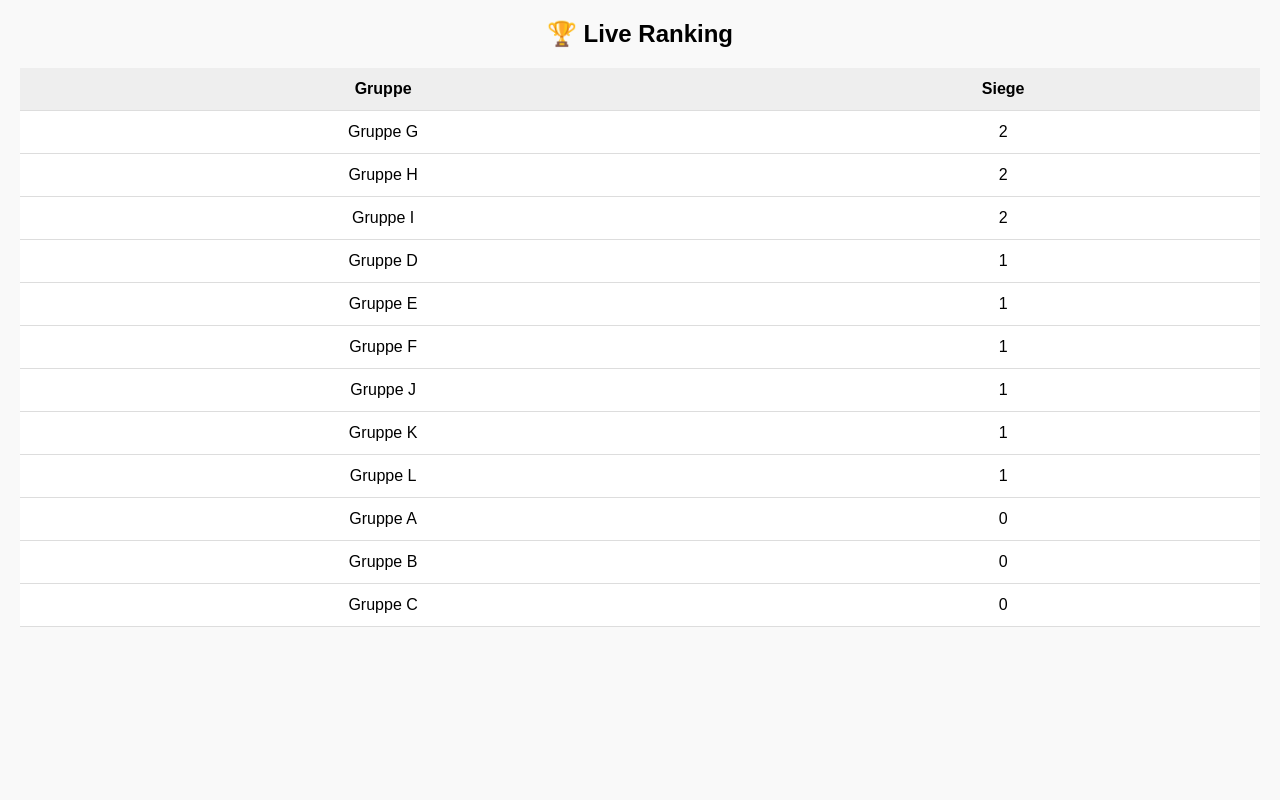
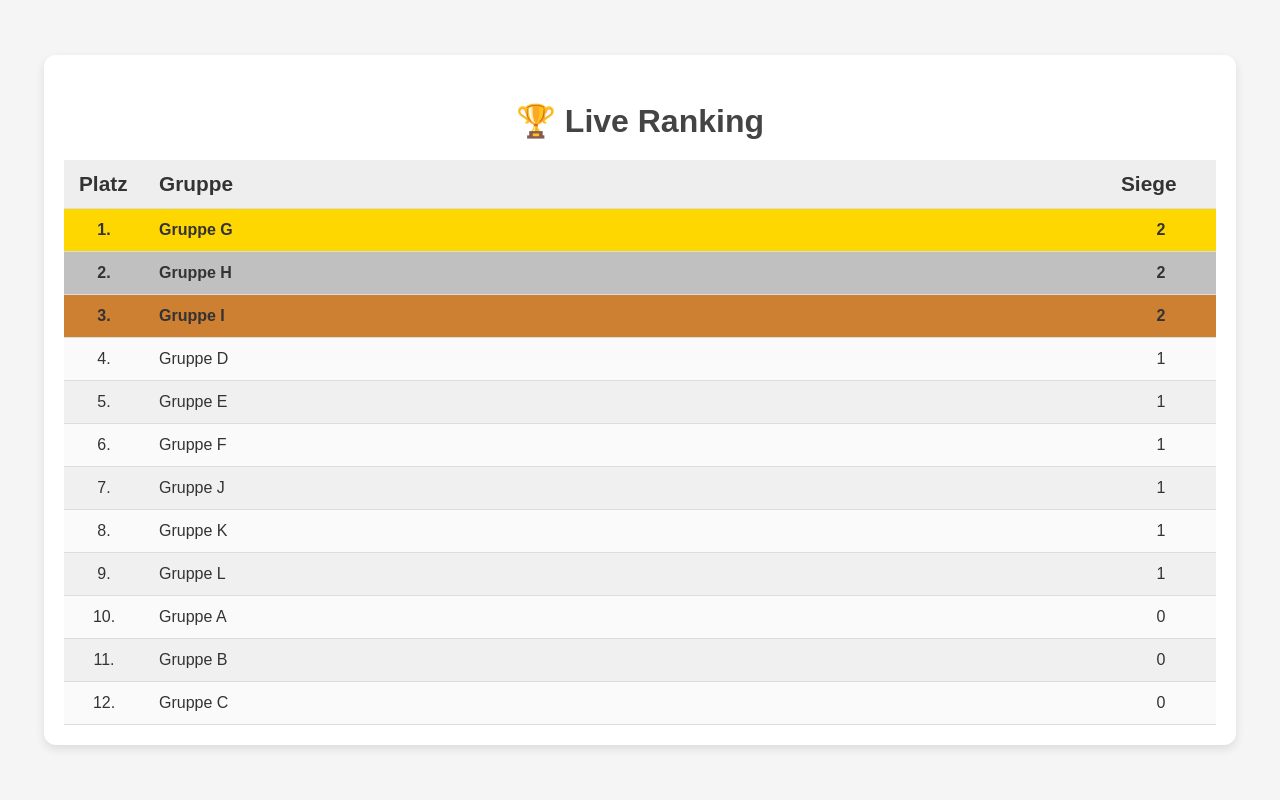
Before and after one commit to MeisterJETI/TournamentT, a Flask app: page /ranking in a window 1280 px wide. Run offline with Flask 3, Linux system fonts and the light colour scheme; data that the repository does not hold is empty.

Commit message:
Update ranking.html
Looks cleaner

```diff
--- a/templates/ranking.html
+++ b/templates/ranking.html
@@ -5,22 +5,83 @@
     <title>Live Ranking</title>
     <meta name="viewport" content="width=device-width, initial-scale=1">
     <style>
-        body { font-family: Arial, sans-serif; margin: 20px; background: #f9f9f9; }
-        h2 { text-align: center; margin-bottom: 20px; }
-        table { width: 100%; border-collapse: collapse; background: white; }
-        th, td { padding: 12px; text-align: center; border-bottom: 1px solid #ddd; }
-        th { background: #eee; }
-        tr:first-child td { font-weight: bold; background: #dff0d8; } /* Spitzenreiter */
+        body {
+            font-family: Arial, sans-serif;
+            margin: 0;
+            padding: 0;
+            background: #f5f5f5;
+            color: #333;
+            display: flex;
+            justify-content: center;
+            align-items: center;
+            min-height: 100vh;
+        }
+        .ranking-container {
+            width: 90%;
+            max-width: 1200px;
+            background: #fff;
+            border-radius: 12px;
+            padding: 20px;
+            box-shadow: 0 4px 10px rgba(0,0,0,0.1);
+        }
+        h2 {
+            text-align: center;
+            margin-bottom: 20px;
+            font-size: 2em;
+            color: #444;
+        }
+        table {
+            width: 100%;
+            border-collapse: collapse;
+            font-size: 1.2em;
+        }
+        th, td {
+            padding: 12px 15px;
+            text-align: left;
+            border-bottom: 1px solid #ddd;
+        }
+        th {
+            background: #eee;
+            font-size: 1.3em;
+        }
+        tr:nth-child(odd) { background: #fafafa; }
+        tr:nth-child(even) { background: #f0f0f0; }
+        td.position {
+            width: 50px;
+            text-align: center;
+        }
+        td.wins {
+            text-align: center;
+            width: 80px;
+        }
+        /* Top 3 Farben */
+        tr.gold { background: #FFD700; font-weight: bold; }
+        tr.silver { background: #C0C0C0; font-weight: bold; }
+        tr.bronze { background: #CD7F32; font-weight: bold; }
+
+        @media (max-aspect-ratio: 16/9) {
+            table { font-size: 1em; }
+        }
     </style>
 </head>
 <body>
-    <h2>🏆 Live Ranking</h2>
-    <table id="ranking">
-        <tr><th>Gruppe</th><th>Siege</th></tr>
-        {% for name, wins in ranking %}
-        <tr><td>{{ name }}</td><td>{{ wins }}</td></tr>
-        {% endfor %}
-    </table>
+    <div class="ranking-container">
+        <h2>🏆 Live Ranking</h2>
+        <table id="ranking">
+            <tr>
+                <th>Platz</th>
+                <th>Gruppe</th>
+                <th>Siege</th>
+            </tr>
+            {% for entry in ranking %}
+            <tr class="{% if loop.index == 1 %}gold{% elif loop.index == 2 %}silver{% elif loop.index == 3 %}bronze{% endif %}">
+                <td class="position">{{ loop.index }}.</td>
+                <td>{{ entry[0] }}</td>
+                <td class="wins">{{ entry[1] }}</td>
+            </tr>
+            {% endfor %}
+        </table>
+    </div>
 
     <script>
         function updateRanking() {
@@ -28,22 +89,21 @@
                 .then(r => r.json())
                 .then(data => {
                     const table = document.getElementById("ranking");
-                    table.innerHTML = "<tr><th>Gruppe</th><th>Siege</th></tr>";
-                    data.forEach(([name, wins], i) => {
-                        let row = document.createElement("tr");
-                        if (i === 0) row.style.background = "#dff0d8"; // Top 1 grünlich
-                        row.innerHTML = `<td>${name}</td><td>${wins}</td>`;
+                    table.innerHTML = "<tr><th>Platz</th><th>Gruppe</th><th>Siege</th></tr>";
+                    data.forEach((entry, i) => {
+                        const row = document.createElement("tr");
+                        if (i === 0) row.className = "gold";
+                        else if (i === 1) row.className = "silver";
+                        else if (i === 2) row.className = "bronze";
+                        row.innerHTML = `<td class="position">${i+1}.</td><td>${entry[0]}</td><td class="wins">${entry[1]}</td>`;
                         table.appendChild(row);
                     });
                 });
         }
 
-        // Live Update
         const evtSource = new EventSource("/events");
         evtSource.onmessage = function(e) {
-            if (e.data === "update") {
-                updateRanking();
-            }
+            if (e.data === "update") updateRanking();
         };
     </script>
 </body>
```
